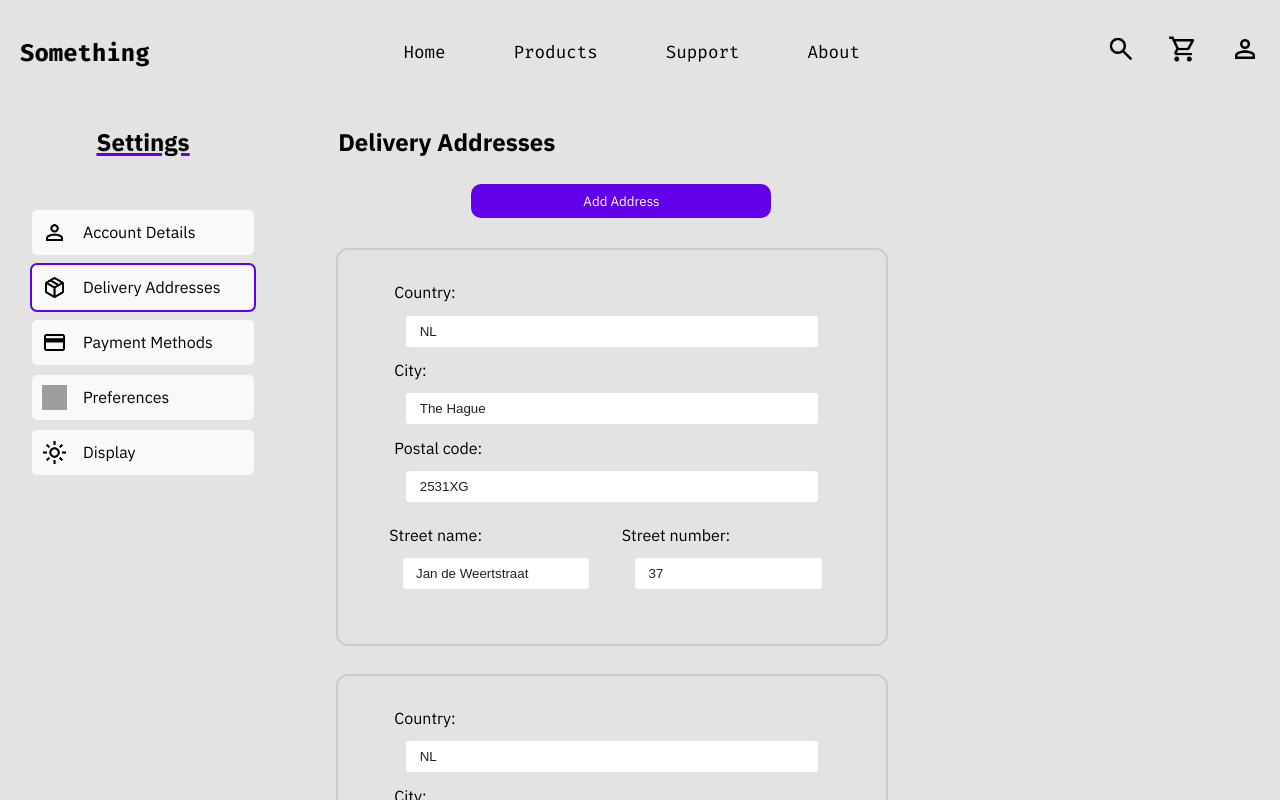
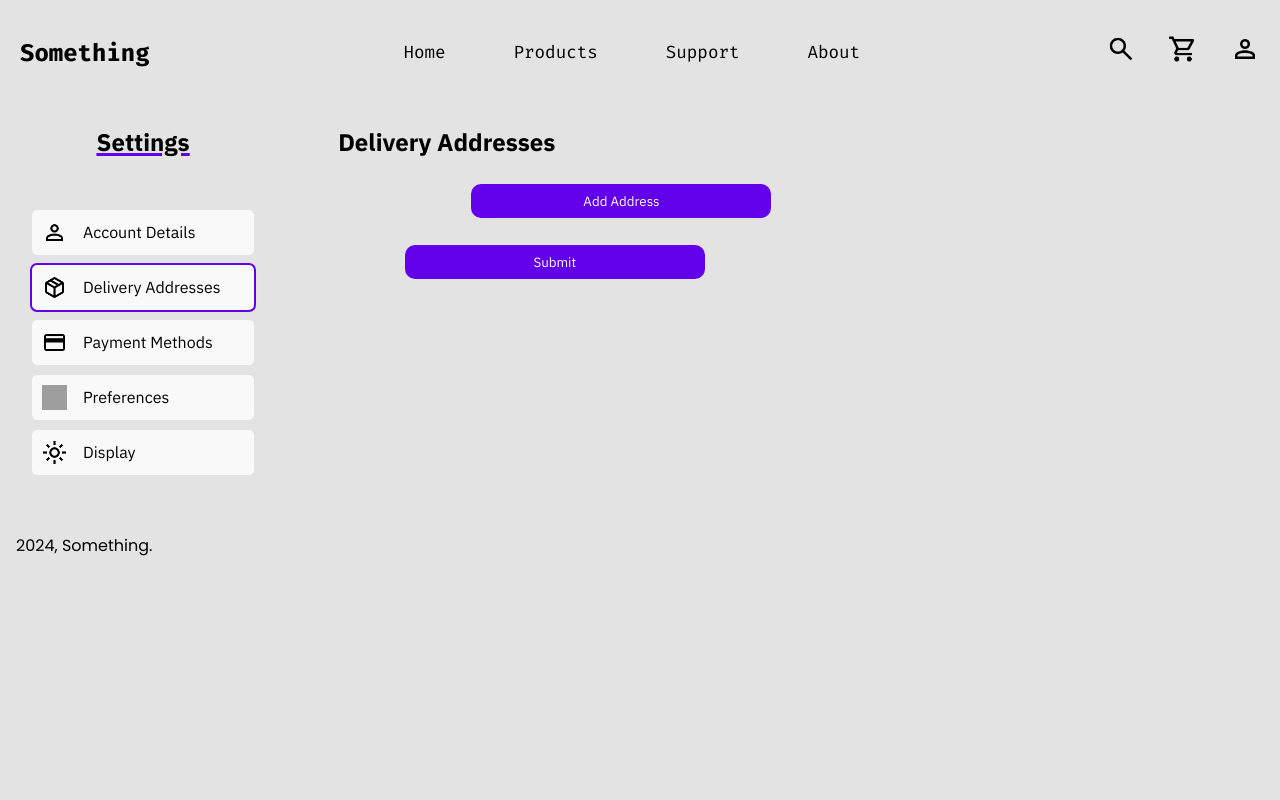
Before and after one commit to MonkyMars/Something-Keyboards, a Next.js app: page /account in a window 1280 px wide. Both pictures are taken after a click on the label "Delivery Addresses". Shown: the top 800 px of the page. Built offline with nearby package versions, Linux system fonts and the light colour scheme; grey boxes are pictures that could not be loaded; a web font is replaced by a local one.

Commit message:
added darkmode

```diff
--- a/pages/account.jsx
+++ b/pages/account.jsx
@@ -7,7 +7,8 @@ import styles from "../styles/Account.module.css";
 
 const Account = () => {
   const [page, setPage] = React.useState(0);
-  const [visible, setVisible] = React.useState(null)
+  const [visible, setVisible] = React.useState(null);
+
   const account_settings = [
     { name: "Account Details", icon: "/icons/account.png" },
     { name: "Delivery Addresses", icon: "/icons/package.png" },
@@ -21,37 +22,17 @@ const Account = () => {
     last_name: "",
     email: "",
     password: "",
-    hashed_password: "",
-    added_payment_methods: [
-      {
-        id: 1,
-        name: "iDEAL",
-        card_holder: 'Levi Noppers',
-        number: "057857535684",
-        expires: '07/17/2028',
-        icon: `/icons/banking/ideal_logo.svg`,
-      },
-    ],
-    delivery_addresses: [
-      {
-        id: 1,
-        country: "NL",
-        city: "The Hague",
-        postal_code: "2531XG",
-        street: "Jan de Weertstraat",
-        street_number: "37",
-      },
-      {
-        id: 2,
-        country: "NL",
-        city: "The Hague",
-        postal_code: "2553JB",
-        street: "Gravin Othildehof",
-        street_number: "12",
-      },
-    ],
-    display_mode: 0,
+    added_payment_methods: [],
+    delivery_addresses: [],
+    display_mode: 1,
   });
+
+  React.useEffect(() => {
+    const root = document.documentElement;
+    root.style.setProperty('--Bg', user.display_mode === 1 ? '#272727' : '#e3e3e3');
+    root.style.setProperty('--font-color', user.display_mode === 1 ? '#fff' : '#000');
+    root.style.setProperty('--reversed-background-color', user.display_mode === 1 ? '#000' : '#f9f9f9');
+  }, [user.display_mode]);
 
   const handleInputChange = (e) => {
     const { name, value } = e.target;
@@ -60,6 +41,24 @@ const Account = () => {
 
   const toggleDisplayMode = (mode) => {
     setUser((prevUser) => ({ ...prevUser, display_mode: mode }));
+  };
+
+  const handleAddAddress = () => {
+    // Add logic to save new address
+    // Example: setUser((prevUser) => ({
+    //   ...prevUser,
+    //   delivery_addresses: [...prevUser.delivery_addresses, newAddress],
+    // }));
+    setVisible(null);
+  };
+
+  const handleAddPaymentMethod = () => {
+    // Add logic to save new payment method
+    // Example: setUser((prevUser) => ({
+    //   ...prevUser,
+    //   added_payment_methods: [...prevUser.added_payment_methods, newPaymentMethod],
+    // }));
+    setVisible(null);
   };
 
   const handleSubmit = (e) => {
@@ -82,8 +81,7 @@ const Account = () => {
                 key={index}
                 onClick={() => setPage(index)}
                 style={{
-                  outline:
-                    page === index ? "2.5px solid var(--button-color)" : "none",
+                  outline: page === index ? "2.5px solid var(--button-color)" : "none",
                 }}
               >
                 <Image
@@ -132,6 +130,7 @@ const Account = () => {
                 </div>
                 <label>Password:</label>
                 <input
+                  type="password"
                   placeholder="Password..."
                   value={user.password}
                   name="password"
@@ -142,53 +141,50 @@ const Account = () => {
 
             {page === 1 && (
               <div>
-                <button className={styles.addAddress} onClick={() => setVisible(page)}>Add Address</button>
+                <button type="button" className={styles.addAddress} onClick={() => setVisible(1)}>
+                  Add Address
+                </button>
                 {user.delivery_addresses.map((address, index) => (
                   <div key={address.id || index} className={styles.address}>
                     <label>Country:</label>
-                    <input value={address.country} />
+                    <input value={address.country} readOnly />
                     <label>City:</label>
-                    <input value={address.city} />
+                    <input value={address.city} readOnly />
                     <label>Postal code:</label>
-                    <input value={address.postal_code} />
+                    <input value={address.postal_code} readOnly />
                     <div>
                       <div>
                         <label>Street name:</label>
-                        <input
-                          value={address.street}
-                          name="street"
-                          onChange={handleInputChange}
-                        />
+                        <input value={address.street} readOnly />
                       </div>
                       <div>
                         <label>Street number:</label>
-                        <input
-                          value={address.street_number}
-                          name="street_number"
-                          onChange={handleInputChange}
-                        />
+                        <input value={address.street_number} readOnly />
                       </div>
                     </div>
                   </div>
                 ))}
               </div>
             )}
+
             {page === 2 && (
               <div className={styles.paymentMethods}>
-                <button onClick={() => setVisible(page)}>{'Add Payment Method'}</button>
+                <button type="button" onClick={() => setVisible(2)}>
+                  Add Payment Method
+                </button>
                 {user.added_payment_methods.length > 0 ? (
                   user.added_payment_methods.map((method, index) => (
                     <div key={index} className={styles.paymentMethod}>
                       <div>
-                        <Image src={'/icons/banking/ideal_logo.svg'} alt={method.name} width={45} height={45}/>
+                        <Image src={method.icon} alt={method.name} width={45} height={45} />
                         <label>{method.name}</label>
                       </div>
-                      <label>{'Card holder:'}</label>
-                      <input name="card_holder" value={method.card_holder}/>
-                      <label>{'Card Number:'}</label>
-                      <input name="card_number" value={method.number}/>
-                      <label>{'Expires:'}</label>
-                      <input name="expires" value={method.expires}/>
+                      <label>Card holder:</label>
+                      <input value={method.card_holder} readOnly />
+                      <label>Card Number:</label>
+                      <input value={method.number} readOnly />
+                      <label>Expires:</label>
+                      <input value={method.expires} readOnly />
                     </div>
                   ))
                 ) : (
@@ -196,26 +192,23 @@ const Account = () => {
                 )}
               </div>
             )}
+
             {page === 4 && (
               <div className={styles.Display}>
                 <label>
-                  Current display mode:{" "}
-                  {user.display_mode === 0 ? "Light" : "Dark"}
+                  Current display mode: {user.display_mode === 0 ? "Light" : "Dark"}
                 </label>
-                <div
-                  className="light-mode"
-                  onClick={() => toggleDisplayMode(0)}
-                >
+                <div onClick={() => toggleDisplayMode(0)}>
                   <Image
-                    src={"/icons/display.png"}
+                    src="/icons/display.png"
                     alt="Light mode icon"
                     width={35}
                     height={35}
                   />
                 </div>
-                <div className="dark-mode" onClick={() => toggleDisplayMode(1)}>
+                <div onClick={() => toggleDisplayMode(1)}>
                   <Image
-                    src={"/icons/darkmode.png"}
+                    src="/icons/darkmode.png"
                     alt="Dark mode icon"
                     width={35}
                     height={35}
@@ -223,65 +216,59 @@ const Account = () => {
                 </div>
               </div>
             )}
+
             <button type="submit">Submit</button>
           </form>
         </section>
-        {visible && <div className={styles.visible}>
+
+        {visible && (
+          <div className={styles.visible}>
             {visible === 1 && (
               <>
                 <div className={styles.title}>
-                <h2>{'Add Delivery Address'}</h2>
-                <h2 onClick={() => setVisible(null)}>{'x'}</h2>
+                  <h2>Add Delivery Address</h2>
+                  <h2 onClick={() => setVisible(null)}>x</h2>
                 </div>
                 <div>
                   <label>Country:</label>
-                    <input/>
+                  <input />
                   <label>City:</label>
-                    <input/>
+                  <input />
                   <label>Postal code:</label>
-                    <input/>
+                  <input />
                   <div>
                     <div>
                       <label>Street name:</label>
-                        <input
-
-                        />
+                      <input />
                     </div>
                     <div>
                       <label>Street number:</label>
-                        <input
-
-                        />
+                      <input />
                     </div>
                   </div>
+                  <button onClick={handleAddAddress}>Save Address</button>
                 </div>
               </>
             )}
             {visible === 2 && (
               <>
                 <div className={styles.title}>
-                <h2>{'Add Payment Method'}</h2>
-                <h2 onClick={() => setVisible(null)}>{'x'}</h2>
+                  <h2>Add Payment Method</h2>
+                  <h2 onClick={() => setVisible(null)}>x</h2>
                 </div>
                 <div>
-                <label>{'Card holder:'}</label>
-                <input name="credit_holder" placeholder="..."/>
-                <label>{'Card number:'}</label>
-                <input name="credit_number" placeholder="..."/>
-                <label>{'Expires'}</label>
-                <input name="credit_expires" placeholder="..."/>
+                  <label>Card holder:</label>
+                  <input name="credit_holder" placeholder="..." />
+                  <label>Card number:</label>
+                  <input name="credit_number" placeholder="..." />
+                  <label>Expires:</label>
+                  <input name="credit_expires" placeholder="..." />
+                  <button onClick={handleAddPaymentMethod}>Save Payment Method</button>
                 </div>
               </>
             )}
-            {visible === 3 && (
-              <>
-              <div className={styles.title}>
-                <h2>{'Add Payment Method'}</h2>
-                <h2 onClick={() => setVisible(null)}>{'x'}</h2>
           </div>
-              </>
         )}
-        </div>}
       </main>
       <Footer />
     </>
```
Lines whose indentation alone changed are shown as unchanged.
